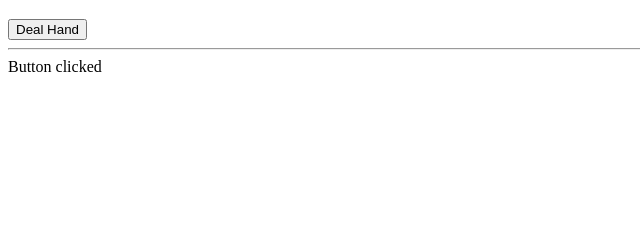
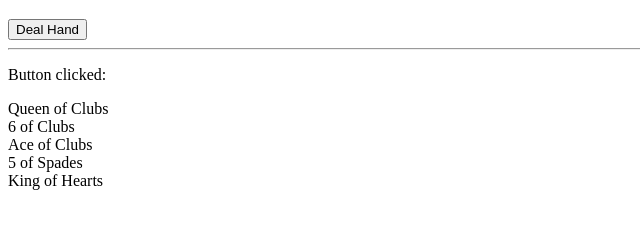
Before and after one commit to tou-shiro/IT121, a plain HTML site: page HW5/index.html in a window 1280 px wide. Both pictures are taken after a click on the button "Deal Hand". Shown: the part 61-290 px from the top of the page, without its empty margins (0-640 px from the left). Drawn offline with nearby package versions, Linux system fonts and the light colour scheme.

Commit message:
working now

```diff
--- a/HW5/index.html
+++ b/HW5/index.html
@@ -33,7 +33,7 @@
   // define empty "deck" *JUST ARRAY*
   const deck = [];
 
-  // populate deck
+  // populate the deck *Card OBJECT to "deck" array*
   for (let suit of suits) {
     for (let value of values) {
         deck.push(new Card(suit, value));
@@ -41,21 +41,49 @@
     }
 }
 
-//document.write(deck); // test to disply the deck
-  // Use innerHTML to display the deck
-  let output = "<h2>Deck of Cards:</h2>";
-  deck.forEach(card => {
-    output += `${card.value} of ${card.suit}<br>`;
-  });
 
-  document.getElementById("card_hand").innerHTML = output;
+    // Use innerHTML to display the deck
+//  let output = "<h2>Deck of Cards:</h2>";
+//  deck.forEach(card => {
+//    output += `${card.value} of ${card.suit}<br>`;
+//  });
+
+  //document.getElementById("card_hand").innerHTML = output;
 
   const dealHand = () => {
 
     /* code to deal a card hand goes here */
+    //empty array for the hand
+    var hand = ["empty", "empty", "empty", "empty", "empty"];
+
+    var i = 0;  //counts cards for the hand
+
+    while (hand[4] == "empty"){   //draw till 3 cards are dealt
+
+      // pick a card
+      var picked = Math.floor(Math.random()*52);
+
+      //check for duplications, then deal
+      if (deck[picked] != "dealt") {
+        hand[i] = deck[picked];
+        deck[picked] = "dealt";
+        i++;
+        }  // if body
+    } // while body
 
     // update 'card_hand' DIV with appropriate information
-    $("#card_hand").html("Button clicked");
+    //$("#card_hand").html("Button clicked");
+    //document.getElementById("card_hand").innerHTML += "<p>Button clicked</p>";
+    //document.write(hand.toString());
+    //const dealtCards = hand.map(card => `${card.value} of ${card.suit}`).join(', ');
+    //document.getElementById("card_hand").innerHTML = `<p>Button clicked: ${hand[1]}</p>`;
+    document.getElementById("card_hand").innerHTML = `
+      <p>Button clicked: <p>
+      ${hand[0].value} of ${hand[0].suit}<br>
+      ${hand[1].value} of ${hand[1].suit}<br>
+      ${hand[2].value} of ${hand[2].suit}<br>
+      ${hand[3].value} of ${hand[3].suit}<br>
+      ${hand[4].value} of ${hand[4].suit}</p>`;
 
     return false; // prevent page reload
   }
```
